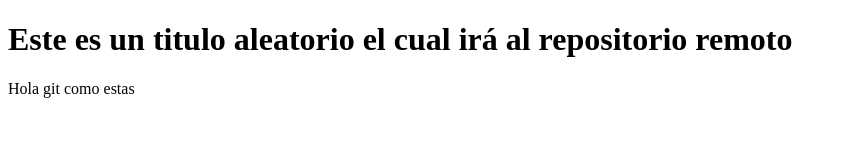
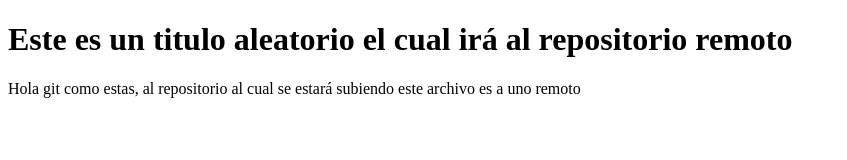
Before and after one commit to MrCoffe2k/PruebaGit, a plain HTML site: page index.html in a window 1280 px wide. Shown: the whole page, without its empty margins (0-847 px from the left). Drawn offline with Linux system fonts and the light colour scheme.

Commit message:
Sin cambios realmente

```diff
--- a/index.html
+++ b/index.html
@@ -8,6 +8,6 @@
 </head>
 <body>
     <h1>Este es un titulo aleatorio el cual irá al repositorio remoto</h1>
-    <p>Hola git como estas</p>
+    <p>Hola git como estas, al repositorio al cual se estará subiendo este archivo es a uno remoto</p>
 </body>
 </html>
```
